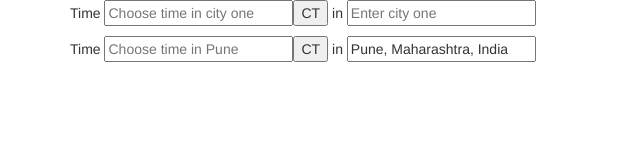
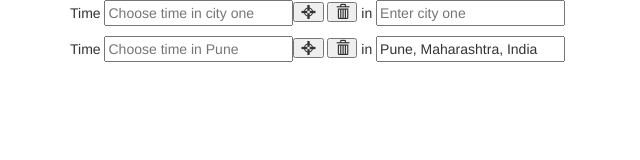
Before and after one commit to thecoffeehog/TimeConverter, a plain HTML site: page index.html in a window 1280 px wide. Shown: the whole page, without its empty margins (0-640 px from the left). Drawn offline with Linux system fonts and the light colour scheme; some packages are replaced by stand-ins of ours.

Commit message:
Added bootstrap buttons from current time and clear time

```diff
--- a/index.html
+++ b/index.html
@@ -348,7 +348,14 @@
 
 					}
     			}
-
+				function clearTimeFields() {
+					document.getElementById('datenh1').value = "";
+					document.getElementById('date1').value = "";
+					document.getElementById('datenh2').value = "";
+					document.getElementById('date2').value = "";
+					document.getElementById('converted').innerHTML = "";
+					initializationCheck('d1');
+				}
 				function displayDifference(jsonResultOfKnown,jsonResultOfToFind,knownCityOffset) {
 
 					var diffInOffset = (jsonResultOfToFind.dstOffset + jsonResultOfToFind.rawOffset - knownCityOffset)/3600;
@@ -415,14 +422,15 @@
 		<div class="container">
 			<div class="row">
 				<div class="col-md-12">
-					<p id="enterdate1"> Time <input id = "datenh1" placeholder="Choose time in city one" type = "text" value = ""/><button type="button" id="currenttime1" >CT</button>
+					<p id="enterdate1"> Time <input id = "datenh1" placeholder="Choose time in city one" type = "text" value = ""/><button id="currenttime1" class="glyphicon glyphicon-screenshot"></button> <button id="cleardt1" onclick=" clearTimeFields()" class="glyphicon glyphicon-trash" ></button>
 					in <input id="city1" placeholder="Enter city one" type="text" value="" autocomplete="off"></input></p>
 					<input id="date1" type="hidden"></input>
 				</div>
 			</div>
 			<div class="row">
 				<div class="col-md-12">
-					<p id="enterdate2"> Time <input id = "datenh2" placeholder="Choose time in Pune" type = "text" value = ""/><button type="button" id="currenttime2">CT</button>
+					<p id="enterdate2"> Time <input id = "datenh2" placeholder="Choose time in Pune" type = "text" value = ""/><button id="currenttime2" class="glyphicon glyphicon-screenshot"></button>
+					<button id="cleardt2" onclick=" clearTimeFields()" class="glyphicon glyphicon-trash" ></button>
 					in <input id="city2" type="text" value="Pune, Maharashtra, India" autocomplete="off" readonly></input></p>
 					<input id="date2" type="hidden"></input>
 					<p id = "converted"></p>
```
